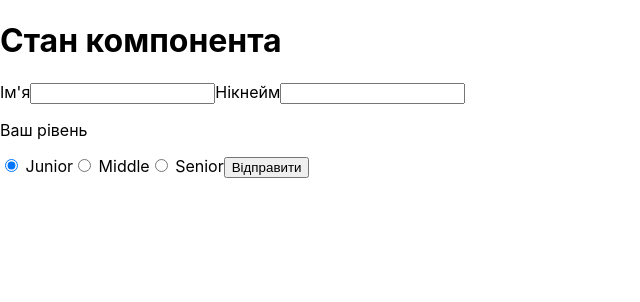
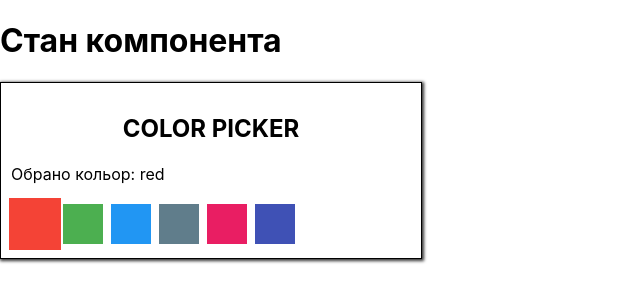
Before and after one commit to Allovallo/react-pract-04, a React (Create React App) app: page / in a window 1280 px wide. Shown: the top 302 px of the page, without its empty margins (0-640 px from the left). Built offline with nearby package versions, Linux system fonts and the light colour scheme.

Commit message:
Files updated

```diff
--- a/src/App.js
+++ b/src/App.js
@@ -51,10 +51,10 @@ class App extends Component {
     return (
       <>
         <h1>Стан компонента</h1>
-        <Form onSubmit={this.formSubmitHandler} />
+        {/* <Form onSubmit={this.formSubmitHandler} /> */}
         {/* <Counter initialValue={10}></Counter> */}
         {/* <Dropdown /> */}
-        {/* <ColorPicker options={colorPickerOptions} /> */}
+        <ColorPicker options={colorPickerOptions} />
         {/* <div>
           <p>Загальна кількість todo'шек: {totalTodoCount}</p>
           <p>Кількість виконаних todo'шек: {completedTodosCount}</p>
--- a/src/components/ColorPicker/ColorPicker.js
+++ b/src/components/ColorPicker/ColorPicker.js
@@ -1,4 +1,5 @@
 import React, { Component } from 'react';
+import classNames from 'classnames';
 import './ColorPicker.css';
 
 class ColorPicker extends Component {
@@ -10,15 +11,11 @@ class ColorPicker extends Component {
     this.setState({ activeOptionIdx: index });
   };
 
-  makeOptionClassName = index => {
-    const optionClasses = ['ColorPicker__option'];
-
-    if (index === this.state.activeOptionIdx) {
-      optionClasses.push('ColorPicker__option--active');
-    }
-
-    return optionClasses.join(' ');
-  };
+  // makeOptionClassName = index => {
+  //   return classNames('ColorPicker__option', {
+  //     'ColorPicker__option--active': index === this.state.activeOptionIdx,
+  //   });
+  // };
 
   render() {
     const { options } = this.props;
@@ -35,7 +32,9 @@ class ColorPicker extends Component {
             return (
               <button
                 key={label}
-                className={this.makeOptionClassName(index)}
+                className={classNames('ColorPicker__option', {
+                  'ColorPicker__option--active': index === this.state.activeOptionIdx,
+                })}
                 style={{ backgroundColor: color }}
                 onClick={() => this.setActiveIdx(index)}
               ></button>
--- a/src/components/Form.js
+++ b/src/components/Form.js
@@ -6,6 +6,7 @@ class Form extends Component {
     name: '',
     tag: '',
     experience: 'junior',
+    licence: false,
   };
 
   nameInputId = nanoid();
@@ -20,6 +21,11 @@ class Form extends Component {
     event.preventDefault();
     this.props.onSubmit(this.state);
     this.reset();
+  };
+
+  handleLicenceChange = event => {
+    console.log(event.currentTarget.checked);
+    this.setState({ licence: event.currentTarget.checked });
   };
 
   reset = () => {
@@ -86,7 +92,20 @@ class Form extends Component {
             Senior
           </label>
 
-          <button type="submit">Відправити</button>
+          <br />
+          <label>
+            <input
+              type="checkbox"
+              name="licence"
+              checked={this.state.licence}
+              onChange={this.handleLicenceChange}
+            />
+            Згоден з умовами оферу!
+          </label>
+
+          <button type="submit" disabled={!this.state.licence}>
+            Відправити
+          </button>
         </form>
       </>
     );
```
